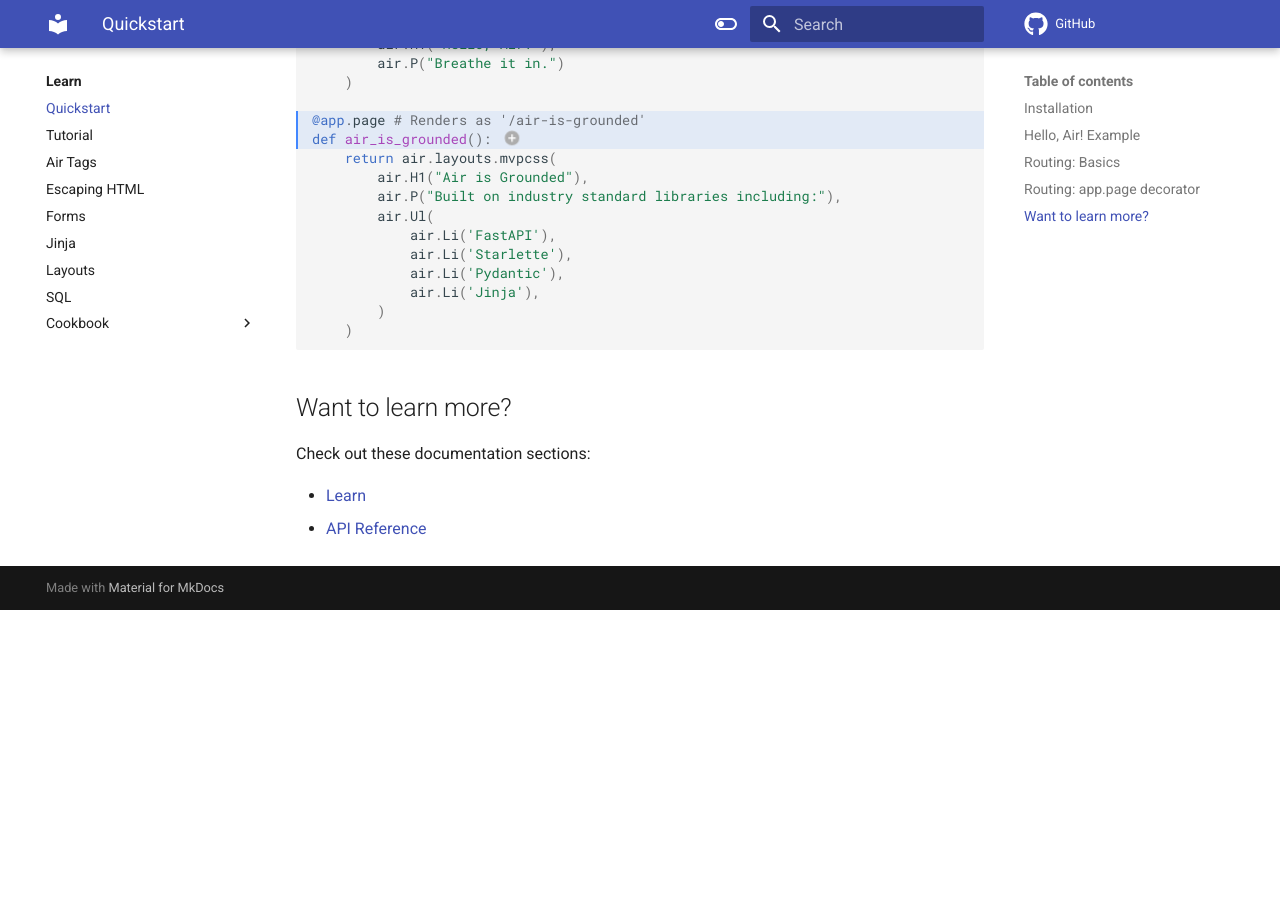
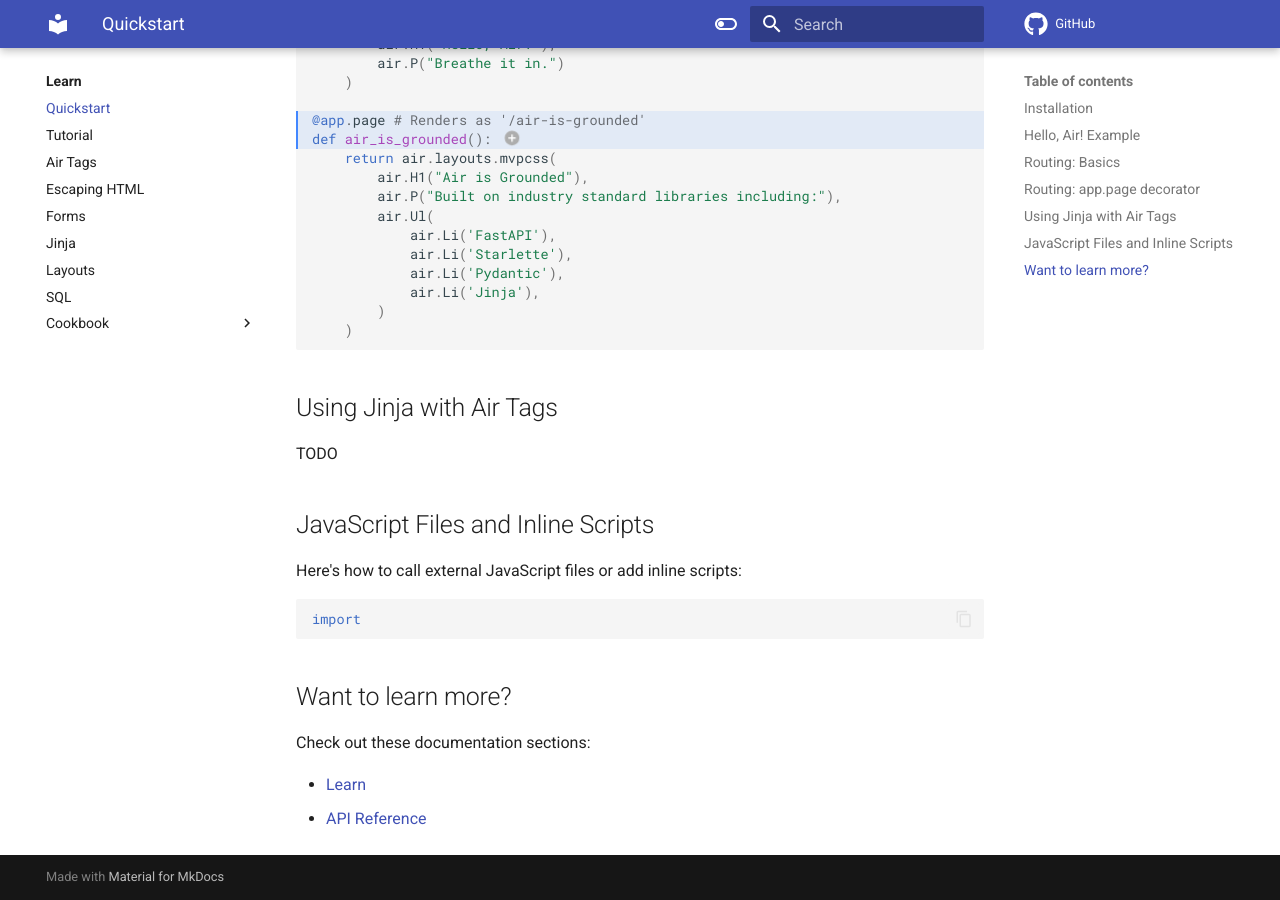
Before and after one commit to feldroy/air, an MkDocs documentation site: the page built from docs/learn/quickstart.md, in a window 1280 px wide and 900 px high, scrolled down 2427 px. Built offline with MkDocs 1.6.1 and Material for MkDocs 9.7.7, drawn with Linux system fonts in a browser that asks for light colours; comment, search, counter and statistics services are not loaded; before the commit the page ends 3037 px from its top, so only the background shows below that.

````diff
--- a/docs/learn/quickstart.md
+++ b/docs/learn/quickstart.md
@@ -131,6 +131,22 @@ def air_is_grounded(): # (2)!
 1. `app.page` used over functions named `index` are converted to the `/` route.
 2. `app.page` used over functions are converted to a route based on their name, with underscores converted to dashes.
 
+## Using Jinja with Air Tags
+
+TODO
+
+## JavaScript Files and Inline Scripts
+
+Here's how to call external JavaScript files or add inline scripts:
+
+
+```python
+import
+
+```
+
+
+
 ## Want to learn more?
 
 Check out these documentation sections:
````
Also changed, not shown: 1 other file.
